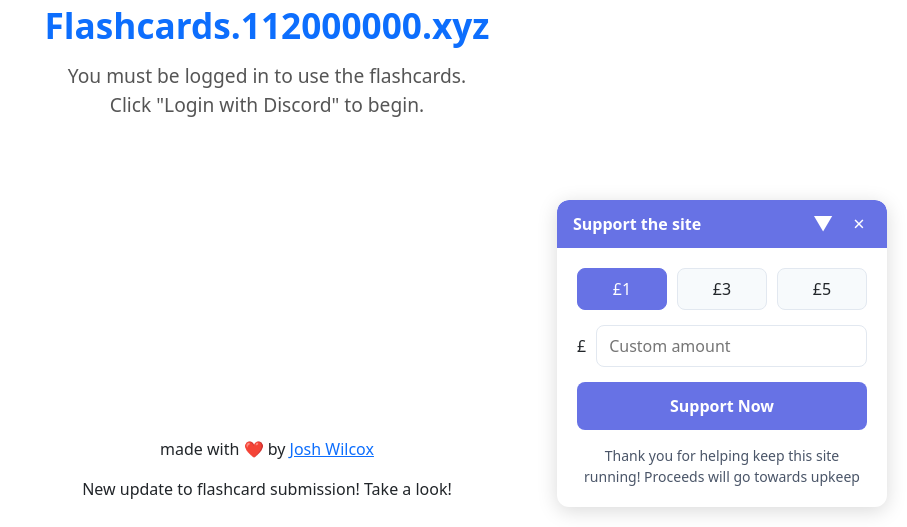
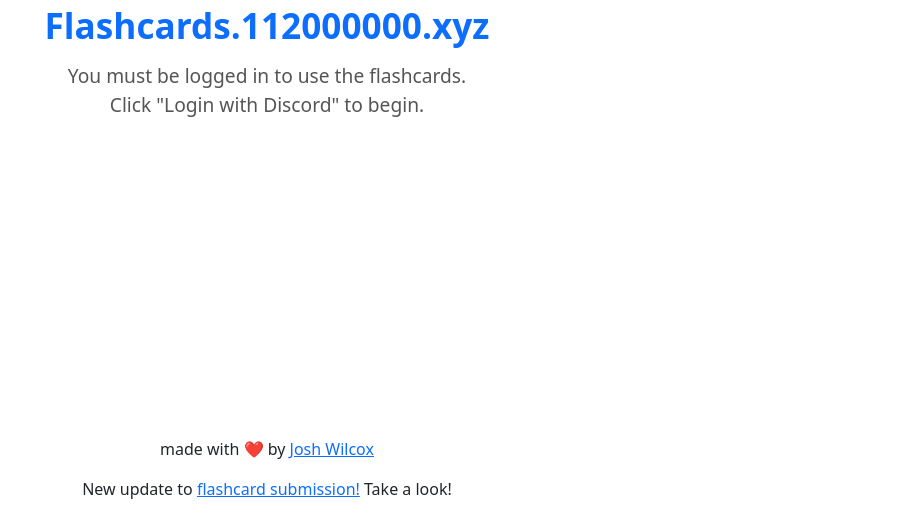
Before and after one commit to Joshua-Wilcox/Flashcards, a Flask app: page / in a window 1280 px wide. Shown: the part 273-800 px from the top of the page, without its empty margins (373-1280 px from the left). Run offline with Flask 3, Linux system fonts and the light colour scheme; tables that the repository leaves empty hold one stand-in row (values such as "Sample post"); some libraries are stand-ins or nearby versions.

Commit message:
support only after 10 questions

```diff
--- a/flashcardsite.py
+++ b/flashcardsite.py
@@ -291,13 +291,20 @@ def request_pdf_access():
 @app.route('/')
 def index():
     modules = get_all_modules()
+    show_payment_widget = False
+
+    # Only check for payment eligibility if the user is logged in
+    if 'user_id' in session:
+        show_payment_widget = user_has_enough_answers(session['user_id'], minimum=10)
+
     return render_template('index.html',
         modules=[m['name'] for m in modules],
         topics=get_unique_values('topic'),
         subtopics=get_unique_values('subtopic'),
         NUMBER_OF_DISTRACTORS=NUMBER_OF_DISTRACTORS,
         payment_options=[1, 3, 5],  # Add payment options to template context
-        default_payment=1)  # Set default to £1
+        default_payment=1,  # Set default to £1
+        show_payment_widget=show_payment_widget)  # Pass this to template
 
 @app.route('/get_filters', methods=['POST'])
 def get_filters():
@@ -1693,8 +1700,8 @@ def create_checkout_session():
                 'price_data': {
                     'currency': 'gbp',
                     'product_data': {
-                        'name': f'Support Flashcards (£{amount})',
-                        'description': 'Thank you for supporting the Flashcards website!',
+                        'name': f'Support flashcards.112000000.xyz',
+                        'description': 'Thank you so much for considering supporting! This is an indie site so any proceeds will really be appreciated. We support multiple payment methods. Please note that PayPal may apply higher transaction fees on small payments, which reduces the amount we receive.',
                     },
                     'unit_amount': int(amount * 100),  # Convert to pence
                 },
@@ -1723,6 +1730,18 @@ def create_checkout_session():
 def payment_success():
     return render_template('payment_success.html')
 
+def user_has_enough_answers(user_id, minimum=10):
+    """Check if a user has at least the minimum number of correct answers"""
+    if not user_id:
+        return False
+
+    db = get_db()
+    row = db.execute('SELECT correct_answers FROM user_stats WHERE user_id = ?', (user_id,)).fetchone()
+    if not row:
+        return False
+
+    return (row['correct_answers'] or 0) >= minimum
+
 if __name__ == '__main__':
     init_db()
     os.environ['OAUTHLIB_INSECURE_TRANSPORT'] = '1'
--- a/templates/index.html
+++ b/templates/index.html
@@ -657,7 +657,22 @@
                 width: 180px;
             }
         }
+
+        /* Hide the widget initially if 'never-show-payment-widget' is set to true in localStorage */
+        #stripe-widget.preload-hidden {
+            display: none !important;
+        }
     </style>
+    <script>
+        // Check localStorage immediately to prevent flashing of the widget
+        document.addEventListener('DOMContentLoaded', function() {
+            const neverShow = localStorage.getItem('never-show-payment-widget') === 'true';
+            if (neverShow) {
+                const widget = document.getElementById('stripe-widget');
+                if (widget) widget.classList.add('preload-hidden');
+            }
+        });
+    </script>
 </head>
 
 <body>
@@ -789,12 +804,13 @@
 
         <footer class="text-center">
             <p>made with ❤️ by <a href="https://github.com/joshua-wilcox">Josh Wilcox</a></p>
-            <p>New update to flashcard submission! Take a look!</p>
+            <p>New update to <a href="{{ url_for('submit_flashcard') }}">flashcard submission!</a> Take a look!</p>
         </footer>
     </div>
 
-    <!-- Stripe support widget -->
-    <div id="stripe-widget">
+    <!-- Stripe support widget - only show if eligible -->
+    {% if show_payment_widget %}
+    <div id="stripe-widget" class="preload-hidden">
         <div id="stripe-header">
             <span id="stripe-header-text">Support the site</span>
             <div id="stripe-header-actions">
@@ -814,10 +830,14 @@
             </div>
             <button id="checkout-button" class="support-button">Support Now</button>
             <div class="support-message">
-                Thank you for helping keep this site running! Proceeds will go towards upkeep
-            </div>
-        </div>
-    </div>
+                Any amount would be greatly appreciated for the upkeep of the site ❤️ <br> If you can't donate, please consider <a href="{{ url_for('submit_flashcard') }}">submitting some flashcards</a>
+            </div>
+            <div class="text-center mt-3">
+                <button id="never-show-widget-btn" class="btn btn-link btn-sm text-muted" style="font-size: 0.75rem; text-decoration: none; padding: 0;">Do not show again</button>
+            </div>
+        </div>
+    </div>
+    {% endif %}
 
     <!-- Donation modal -->
     <div class="modal fade" id="donateModal" tabindex="-1" aria-labelledby="donateModalLabel" aria-hidden="true">
@@ -856,6 +876,18 @@
     <script src="https://cdn.jsdelivr.net/npm/bootstrap@5.1.3/dist/js/bootstrap.bundle.min.js"></script>
     <script src="https://js.stripe.com/v3/"></script>
     <script>
+        // Apply hiding logic before any other code runs
+        (function() {
+            if (localStorage.getItem('never-show-payment-widget') === 'true') {
+                const widget = document.getElementById('stripe-widget');
+                if (widget) widget.classList.add('preload-hidden');
+            } else {
+                // Only remove preload-hidden if user hasn't opted out
+                const widget = document.getElementById('stripe-widget');
+                if (widget) widget.classList.remove('preload-hidden');
+            }
+        })();
+
         let currentSelections = {
             module: '',
             topics: [],
@@ -1501,11 +1533,32 @@
         // Stripe widget functionality
         $(document).ready(function() {
             const $stripeWidget = $('#stripe-widget');
+
+            // Check if user has chosen to never show the widget again
+            if (localStorage.getItem('never-show-payment-widget') === 'true') {
+                $stripeWidget.remove();
+                return; // Exit early, don't initialize the widget
+            }
+
+            // Only now fully remove the preload-hidden class to prevent flashing
+            $stripeWidget.removeClass('preload-hidden');
+
+            // Only initialize if the widget exists on the page
+            if ($stripeWidget.length) {
                 const $stripeToggleBtn = $('#stripe-toggle-btn');
                 const $stripeCloseBtn = $('#stripe-close-btn');
                 const $stripeHeader = $('#stripe-header');
                 const $supportLink = $('#support-link');
+                const $neverShowBtn = $('#never-show-widget-btn');
                 let selectedAmount = 1; // Default amount
+
+                // Handle "Do not show again" button click
+                $neverShowBtn.on('click', function() {
+                    localStorage.setItem('never-show-payment-widget', 'true');
+                    $stripeWidget.fadeOut(300, function() {
+                        $stripeWidget.remove();
+                    });
+                });
 
                 // Stripe initialization
                 const stripe = Stripe('{{ stripe_publishable_key }}'); // Get key from Flask
@@ -1665,6 +1718,7 @@
                         }
                     }, 300);
                 });
+            }
         });
     </script>
 </body>
--- a/templates/leaderboard.html
+++ b/templates/leaderboard.html
@@ -214,7 +214,6 @@
         </div>
         <footer class="text-center">
             <p>made with ❤️ by <a href="https://github.com/joshua-wilcox">Josh Wilcox</a></p>
-            <p>websites are not free! if this has helped you more than a coffee, consider <a href="https://ko-fi.com/joshwilcox">supporting</a></p>
         </footer>
     </div>
 <script>
--- a/templates/report_question.html
+++ b/templates/report_question.html
@@ -78,7 +78,6 @@
         </div>
         <footer class="text-center">
             <p>made with ❤️ by <a href="https://github.com/joshua-wilcox">Josh Wilcox</a></p>
-            <p>websites are not free! if this has helped you more than a coffee, consider <a href="https://ko-fi.com/joshwilcox">supporting</a></p>
         </footer>
     </div>
 </body>
--- a/templates/request_pdf_access.html
+++ b/templates/request_pdf_access.html
@@ -66,7 +66,6 @@
         </div>
         <footer class="text-center">
             <p>made with ❤️ by <a href="https://github.com/joshua-wilcox">Josh Wilcox</a></p>
-            <p>websites are not free! if this has helped you more than a coffee, consider <a href="https://ko-fi.com/joshwilcox">supporting</a></p>
         </footer>
     </div>
 </body>
--- a/templates/stats.html
+++ b/templates/stats.html
@@ -253,7 +253,6 @@
 
         <footer class="text-center">
             <p>made with ❤️ by <a href="https://github.com/joshua-wilcox">Josh Wilcox</a></p>
-            <p>websites are not free! if this has helped you more than a coffee, consider <a href="https://ko-fi.com/joshwilcox">supporting</a></p>
         </footer>
     </div>
     <script>
--- a/templates/submit_flashcard.html
+++ b/templates/submit_flashcard.html
@@ -226,7 +226,6 @@
         </div>
         <footer class="text-center">
             <p>made with ❤️ by <a href="https://github.com/joshua-wilcox">Josh Wilcox</a></p>
-            <p>websites are not free! if this has helped you more than a coffee, consider <a href="https://ko-fi.com/joshwilcox">supporting</a></p>
         </footer>
     </div>
 
```
Lines whose indentation alone changed are shown as unchanged.
